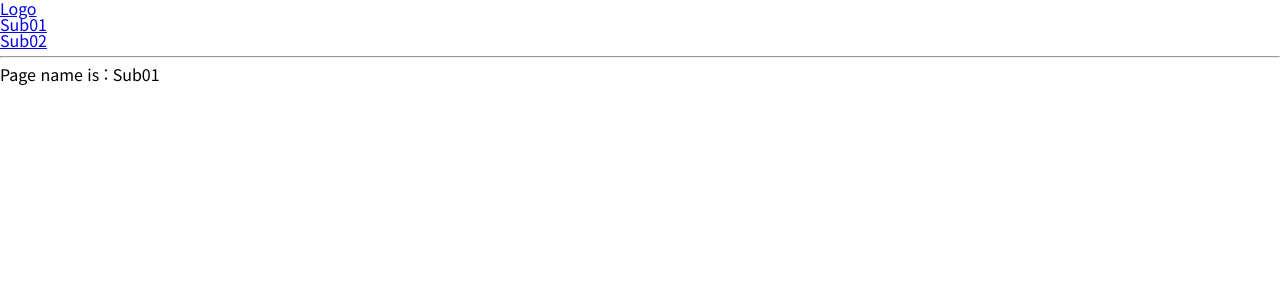
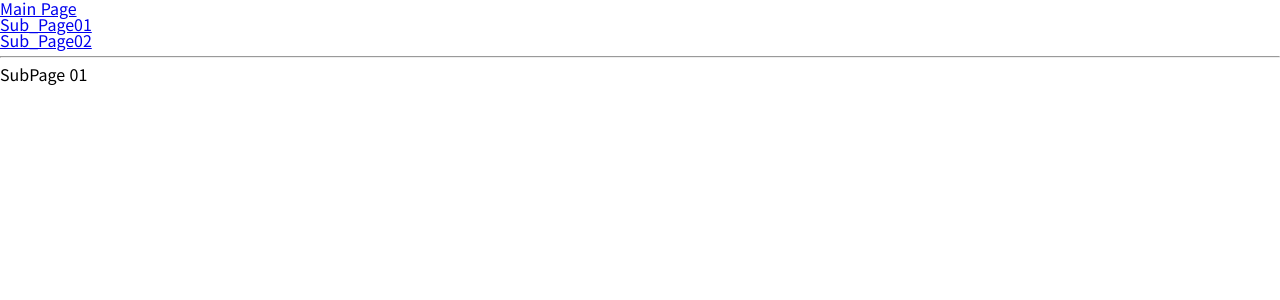
Before and after one commit to yl22iee/first_react, a React (Create React App) app: page /Sub01 in a window 1280 px wide. Shown: the top 300 px of the page. Built offline with nearby package versions, Linux system fonts and the light colour scheme.

Commit message:
practice_router

```diff
--- a/src/App.js
+++ b/src/App.js
@@ -1,3 +1,4 @@
+import { PrRouter } from "./PrRouter/PrRouter";
 import { Ex10 } from "./components/ex10/Ex10";
 import { Ex11 } from "./components/ex11/Ex11";
 
@@ -31,7 +32,9 @@ const App = () => {
       {/* <Ex10 /> */}
 
       {/* 9일차 */}
-      <Ex11 />
+      {/* <Ex11 /> */}
+
+      <PrRouter />
     </div>
   );
 };
--- /dev/null
+++ b/src/PrRouter/MainP.js
@@ -0,0 +1,8 @@
+export const MainP = () => {
+  return (
+    <div>
+      <hr />
+      <h3>This is main Page!</h3>
+    </div>
+  );
+};
--- /dev/null
+++ b/src/PrRouter/PrError.js
@@ -0,0 +1,8 @@
+export const PrError = () => {
+  return (
+    <div>
+      <hr />
+      <h3>Error 404 page</h3>
+    </div>
+  );
+};
--- /dev/null
+++ b/src/PrRouter/PrRouter.js
@@ -0,0 +1,22 @@
+import { BrowserRouter, Route, Routes } from "react-router-dom";
+import { MainP } from "./MainP";
+import { SubP01 } from "./SubP01";
+import { SubP02 } from "./SubP02";
+import { PrError } from "./PrError";
+import { HHeader } from "./components/HHeader";
+
+export const PrRouter = () => {
+  return (
+    <div>
+      <BrowserRouter>
+        <HHeader />
+        <Routes>
+          <Route path="/" Component={MainP}></Route>
+          <Route path="Sub01" Component={SubP01}></Route>
+          <Route path="Sub02" Component={SubP02}></Route>
+          <Route path="/*" Component={PrError}></Route>
+        </Routes>
+      </BrowserRouter>
+    </div>
+  );
+};
--- /dev/null
+++ b/src/PrRouter/SubP01.js
@@ -0,0 +1,8 @@
+export const SubP01 = () => {
+  return (
+    <div>
+      <hr />
+      <h3>SubPage 01</h3>
+    </div>
+  );
+};
--- /dev/null
+++ b/src/PrRouter/SubP02.js
@@ -0,0 +1,8 @@
+export const SubP02 = () => {
+  return (
+    <div>
+      <hr />
+      <h3>SubPage 02</h3>
+    </div>
+  );
+};
--- /dev/null
+++ b/src/PrRouter/components/HHeader.js
@@ -0,0 +1,20 @@
+import { Link } from "react-router-dom";
+
+export const HHeader = () => {
+  return (
+    <div>
+      <header>
+        <Link to={"/"}>Main Page</Link>
+
+        <ul>
+          <li>
+            <Link to={"sub01"}>Sub_Page01</Link>
+          </li>
+          <li>
+            <Link to={"sub02"}>Sub_Page02</Link>
+          </li>
+        </ul>
+      </header>
+    </div>
+  );
+};
```
Also changed, not shown: src/PrRouter/components/TtPage.js (added).
